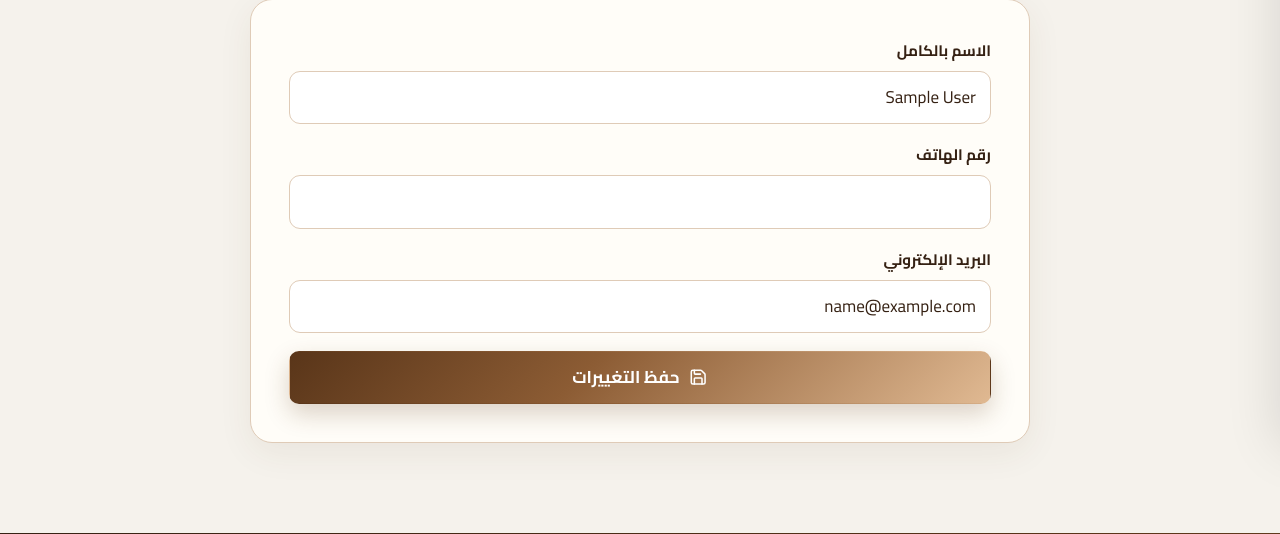
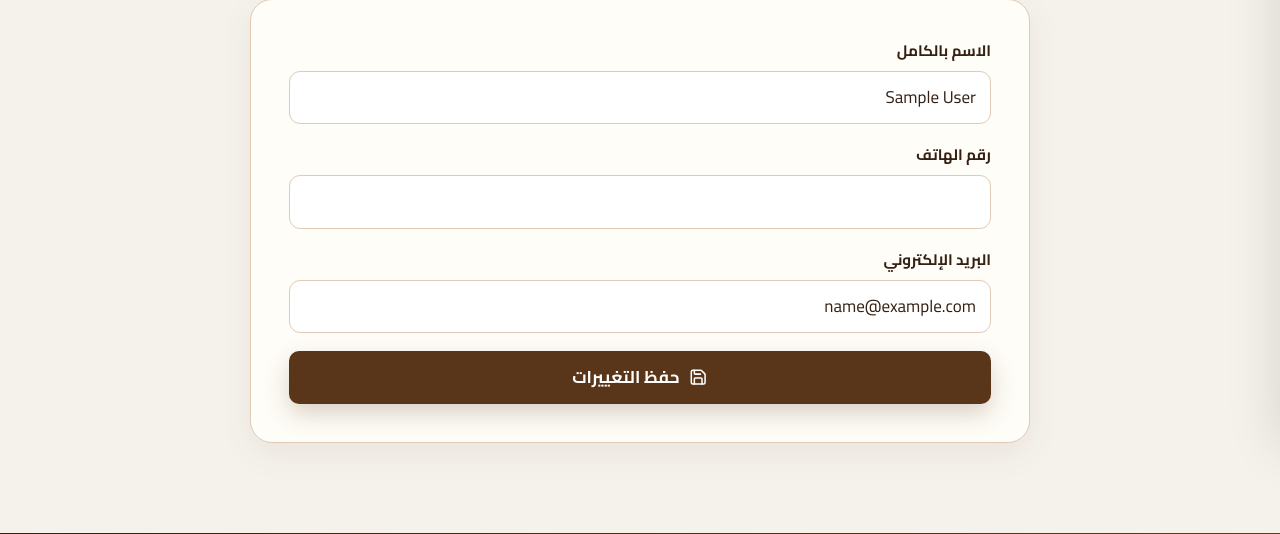
Before and after one commit to ahmedalghary1/Cosmetics, a Django app: page /account/edit/ in a window 1280 px wide. Shown: the part 353-887 px from the top of the page. Run offline with Django 5.2, Linux system fonts and the light colour scheme; the visitor is signed in with stand-in values (Sample User, id 1); data comes from the database, SQL or seed files in the repository.

Commit message:
feat: update button styles and remove brand gradient for improved design consistency

```diff
--- a/static/css/style.css
+++ b/static/css/style.css
@@ -55,7 +55,6 @@
   --text: #352113;
   --muted: #735d4c;
   --border: #dfcbb7;
-  --brand-gradient: linear-gradient(135deg, #593519 0%, #8c5c34 42%, #e0b992 100%);
   --soft-gradient: linear-gradient(135deg, #f5f2ec 0%, #ead4bd 52%, #e0b992 100%);
   --surface-gradient: linear-gradient(145deg, rgba(245, 242, 236, .98), rgba(224, 185, 146, .32));
   --success: #287a52;
@@ -79,7 +78,7 @@ img { display: block; max-width: 100%; }
 a { color: inherit; text-decoration: none; }
 button, input, select, textarea { font: inherit; }
 button, select { cursor: pointer; }
-button { color: inherit; }
+button { -webkit-appearance: none; appearance: none; color: inherit; }
 h1, h2, h3, p { margin-top: 0; }
 h1, h2, h3 { line-height: 1.3; font-weight: 600; }
 h1 { font-size: clamp(2rem, 7vw, 4.9rem); }
@@ -95,10 +94,10 @@ p, small, .eyebrow, .section-copy, .product-category, .product-info > p, .routin
 .ui-icon { width: 1.15em; height: 1.15em; flex: 0 0 auto; display: inline-block; overflow: visible; vertical-align: -.18em; }
 .brand-icon { stroke: none; }
 .btn .ui-icon, .text-link .ui-icon, .continue .ui-icon { width: 1.08rem; height: 1.08rem; }
-.btn { display: inline-flex; min-height: 50px; align-items: center; justify-content: center; gap: 10px; border: 1px solid transparent; border-radius: 10px; padding: 11px 27px; font-weight: 700; transition: transform .2s, background .2s, border-color .2s; }
+.btn { display: inline-flex; min-height: 50px; align-items: center; justify-content: center; gap: 10px; border: 1px solid transparent; border-radius: 10px; padding: 11px 27px; background-image: none; font-weight: 700; transition: transform .2s, background-color .2s, border-color .2s; }
 .btn:hover { transform: translateY(-2px); }
-.btn-primary { background: var(--brand-gradient); color: #fff; box-shadow: 0 10px 24px rgba(89, 53, 25, .22); }
-.btn-primary:hover { background: linear-gradient(135deg, #704624, #593519 62%, #c99768); }
+.btn-primary { background-color: var(--primary); color: #fff; box-shadow: 0 10px 24px rgba(89, 53, 25, .22); }
+.btn-primary:hover { background-color: var(--primary-2); }
 .btn-outline { border-color: var(--accent); background: transparent; }
 .btn-outline:hover { border-color: var(--primary); background: #fff; }
 .btn-light { background: var(--cream); color: var(--primary); }
```
